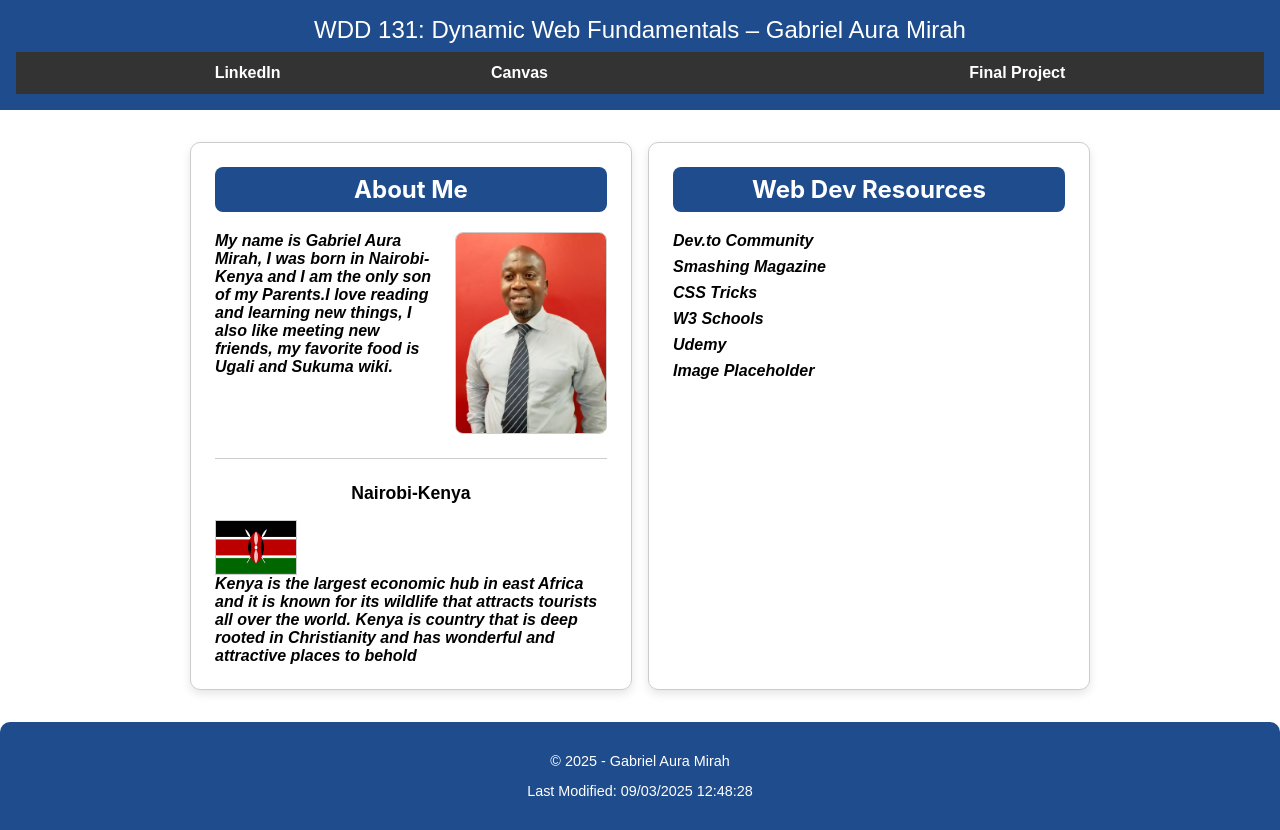
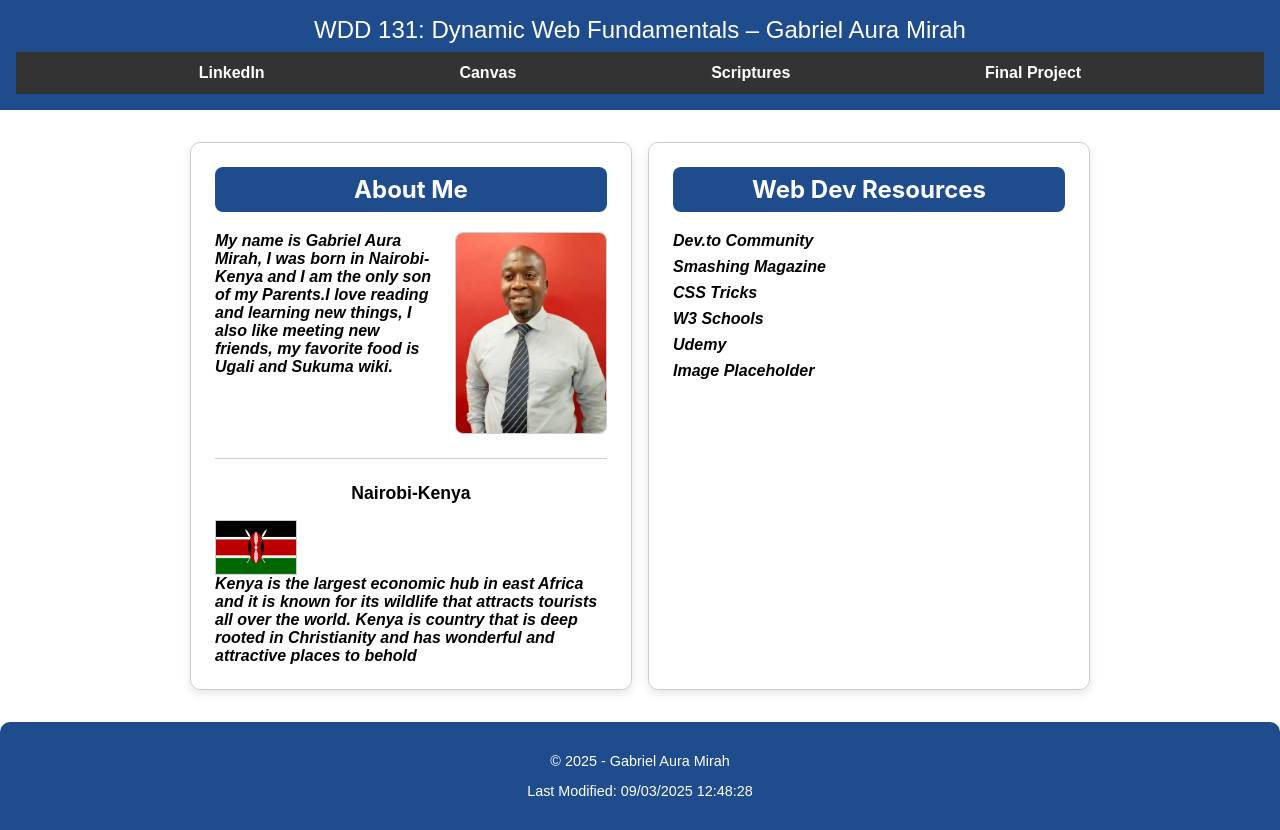
Before and after one commit to webdevelopersinkenya/wdd131, a plain HTML site: page week01/index.html in a window 1280 px wide. Drawn offline with Linux system fonts and the light colour scheme.

Commit message:
scriptures

```diff
--- a/week01/index.html
+++ b/week01/index.html
@@ -15,7 +15,7 @@
     <nav>
       <a href="https://www.linkedin.com/">LinkedIn</a>
       <a href="https://byupw.instructure.com/">Canvas</a>
-      <a href="https://www.churchofjesuschrist.org/study/scriptures"></a>
+      <a href="https://www.churchofjesuschrist.org/study/scriptures">Scriptures</a>
       <a href="#">Final Project</a>
     </nav>
   </header>
```
